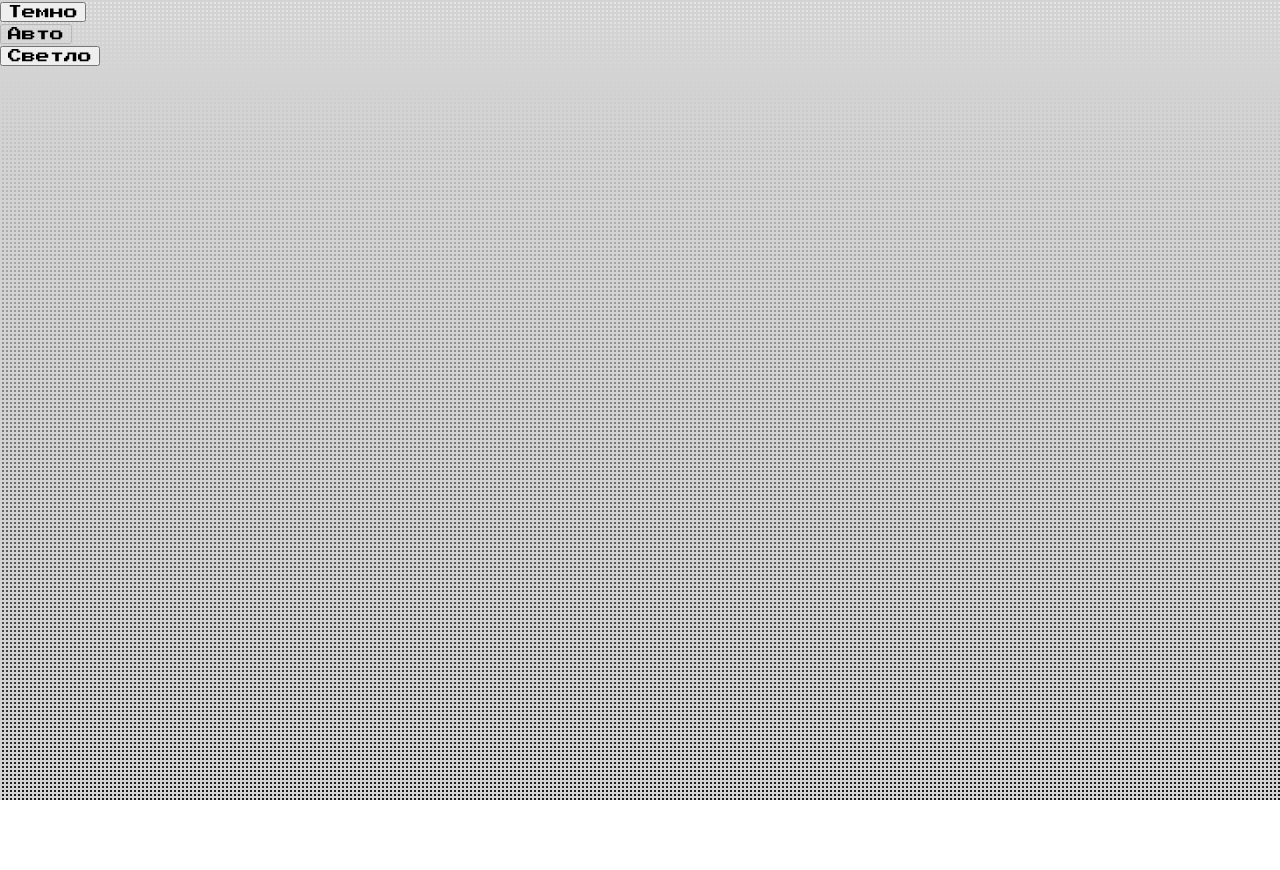
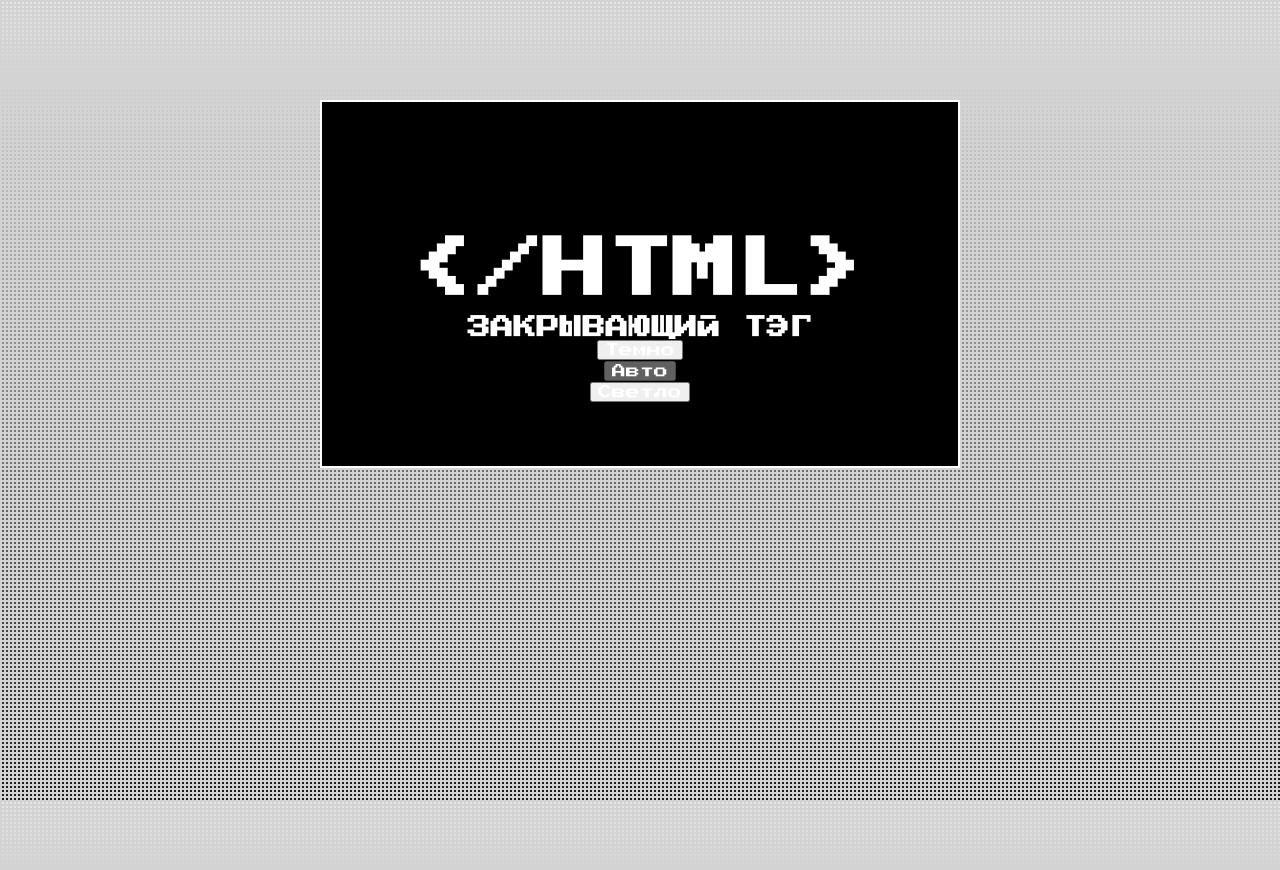
Before and after one commit to Vallxall/zakrivayuschiy-teg-f, a plain HTML site: page index.html in a window 1280 px wide. Before the commit the page ends 800 px from the top, so only its background shows below. Drawn offline with Linux system fonts and the light colour scheme.

Commit message:
что-то с шапкой

```diff
--- a/index.html
+++ b/index.html
@@ -16,6 +16,13 @@
   </head>
   <body class="page">
     <header class="header">
+      <h1 class="header-title">
+        <span class="title-logo" aria-hidden="true">
+            &lt/html&gt
+        </span>
+        <br>
+        <span class="title-tag">закрывающий тэг</span>
+      </h1>
       <nav class="theme-menu header__theme-menu">
         <!-- Не меняйте разметку этого списка, иначе скрипты перестанут работать -->
         <ul class="theme-menu__list">
--- a/styles/style.css
+++ b/styles/style.css
@@ -18,20 +18,53 @@
   min-inline-size: 320px;
   min-block-size: 100dvb;
   background-image: var(--background-image);
+  background-color: var(--background-color);
   background-size: cover;
   background-attachment: fixed;
   color: var(--accent-color);
   font-family: var(--font-family-pressstart2p);
   font-variation-settings:var(--font-weight-main);
   font-size: 18px;
-  line-height: 21px;
 }
 
-h2{
-  font-variation-settings:var(--font-weight-title);
+/* коммит для accent-color и шрифты
+font-display: swap; чтобы загружался сначала запасной шрифт*/
+
+/* Header */
+
+.header{
+  text-transform: uppercase;
+  text-align: center;
+  gap: 25px;
+  padding-block-end: 25px;
+  margin: auto;
+  width: var(--header-width);
+  height: 368px;
+  margin-block-start: 100px;
+  background-color: var(--background-color);
+  border: 2px solid var(--accent-color);
+}
+
+@media (width <= 375px) {
+  .header{
+    width: 100%;
+    max-height: 327px;
+  }
+
+  .header .header-title{
+    margin-block-start: 120px;
+  }
 }
 
 
+.header-title{
+  margin-block-start: 136px;
+}
 
-/* коммит для accent-color и шрифты
-font-display: swap; чтобы загружался сначала запасной шрифт*/
+.title-logo{
+  font-size: var(--title-logo-size);
+}
+
+.title-tag{
+  font-size: var(--title-teg-size);
+}
--- a/styles/themes.css
+++ b/styles/themes.css
@@ -9,7 +9,7 @@
 
 :root.theme-dark{
 --background-image: repeating-linear-gradient(to right, #000 0%, #000 2px, transparent 2px, transparent 4px),repeating-linear-gradient(to bottom,#000 0%,#000 2px, transparent 2px, transparent 4px), linear-gradient(to bottom,#007f0c,#004306);
-
+--background-color: #000000;
 --accent-color: #00CC14;
 --font-weight-main: 465;
 --font-weight-title: 785;
@@ -20,7 +20,7 @@
 
 :root.theme-light{
   --background-image: repeating-linear-gradient(to right, #d3d3d3 0%, #d3d3d3 2px, transparent 2px, transparent 4px),repeating-linear-gradient(to bottom, #d3d3d3 0%, #d3d3d3 2px, transparent 2px, transparent 4px), linear-gradient(to bottom,  #e7e7e7 0.01%, #1a1a1a 100%);
-
+  --background-color: #FFFFFF;
 --accent-color: #000000;
 --font-weight-main: 400;
 --font-weight-title: 700;
@@ -31,7 +31,7 @@
   :root{
     --background-image: repeating-linear-gradient(to right, #d3d3d3 0%, #d3d3d3 2px, transparent 2px, transparent 4px),repeating-linear-gradient(to bottom, #d3d3d3 0%, #d3d3d3 2px, transparent 2px, transparent 4px), linear-gradient(to bottom, #e7e7e7 0.01%, #1a1a1a 100%);
 
---accent-color: #000000;
+--accent-color: #FFFFFF;
 --font-weight-main: 400;
 --font-weight-title: 700;
   }
--- a/styles/variables.css
+++ b/styles/variables.css
@@ -1,10 +1,13 @@
 /* В этом файле будут храниться все значения переменных в исходном состоянии, а так же их изменения в зависимости от ширины устройства */
 :root{
   --background-image: repeating-linear-gradient(to right, #000 0%, #000 2px, transparent 2px, transparent 4px),repeating-linear-gradient(to bottom, #000 0%, #000 2px, transparent 2px, transparent 4px), linear-gradient(to bottom, #007f0c, #004306);
-
+--background-color: #000000;
 --accent-color: #00CC14;
 --font-family-inter: 'Inter', sans-serif;
 --font-family-pressstart2p: 'PressStart2P', cursive;
 --font-weight-main: 465;
 --font-weight-title: 785;
+--header-width: clamp(450px, 50vw, 700px);
+--title-logo-size: clamp(3.0625rem, 1.9087rem + 4.9231vw, 4.0625rem);
+--title-teg-size: clamp(0.875rem, 0.226rem + 2.7692vw, 1.4375rem);
 }
```
